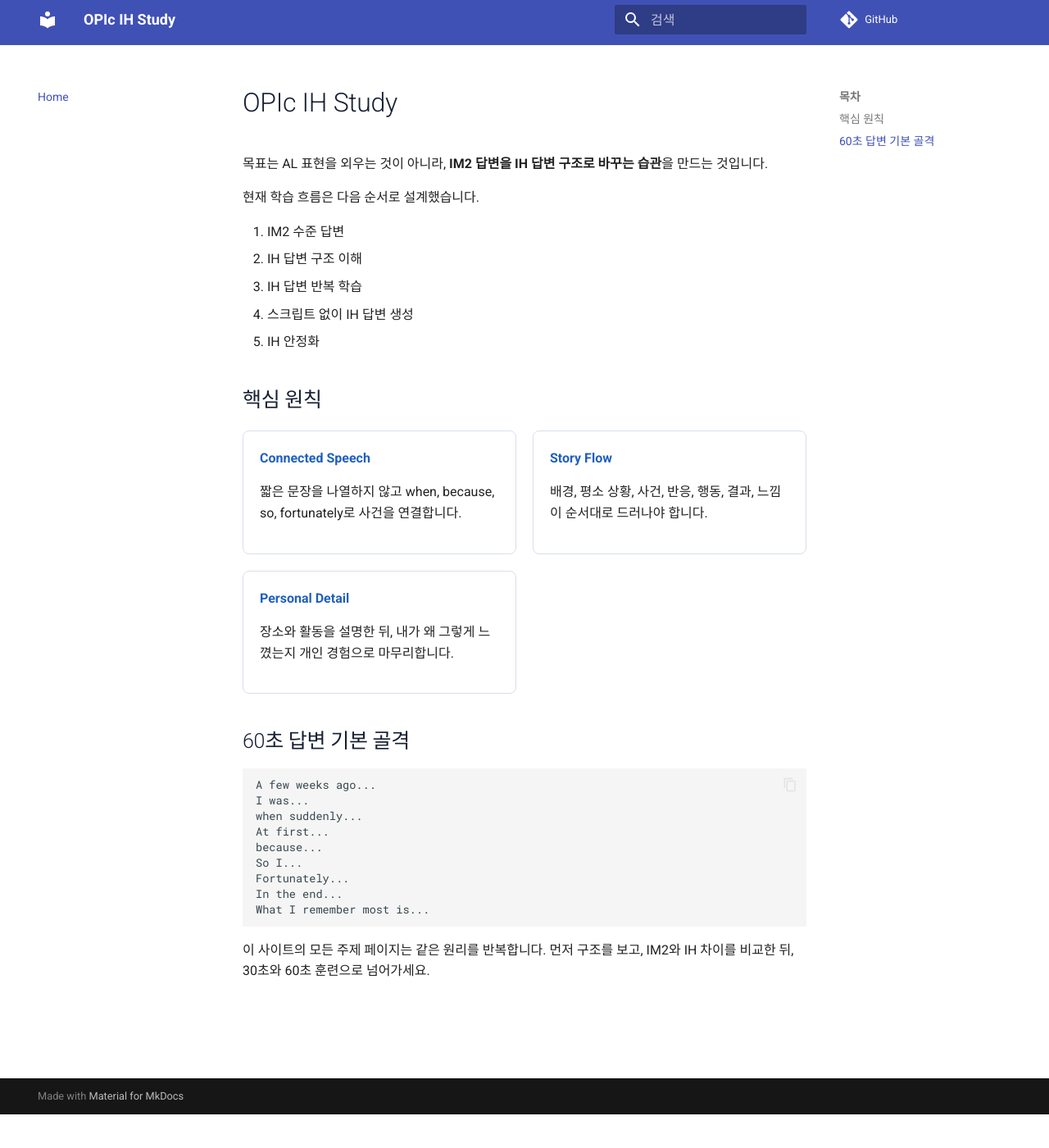
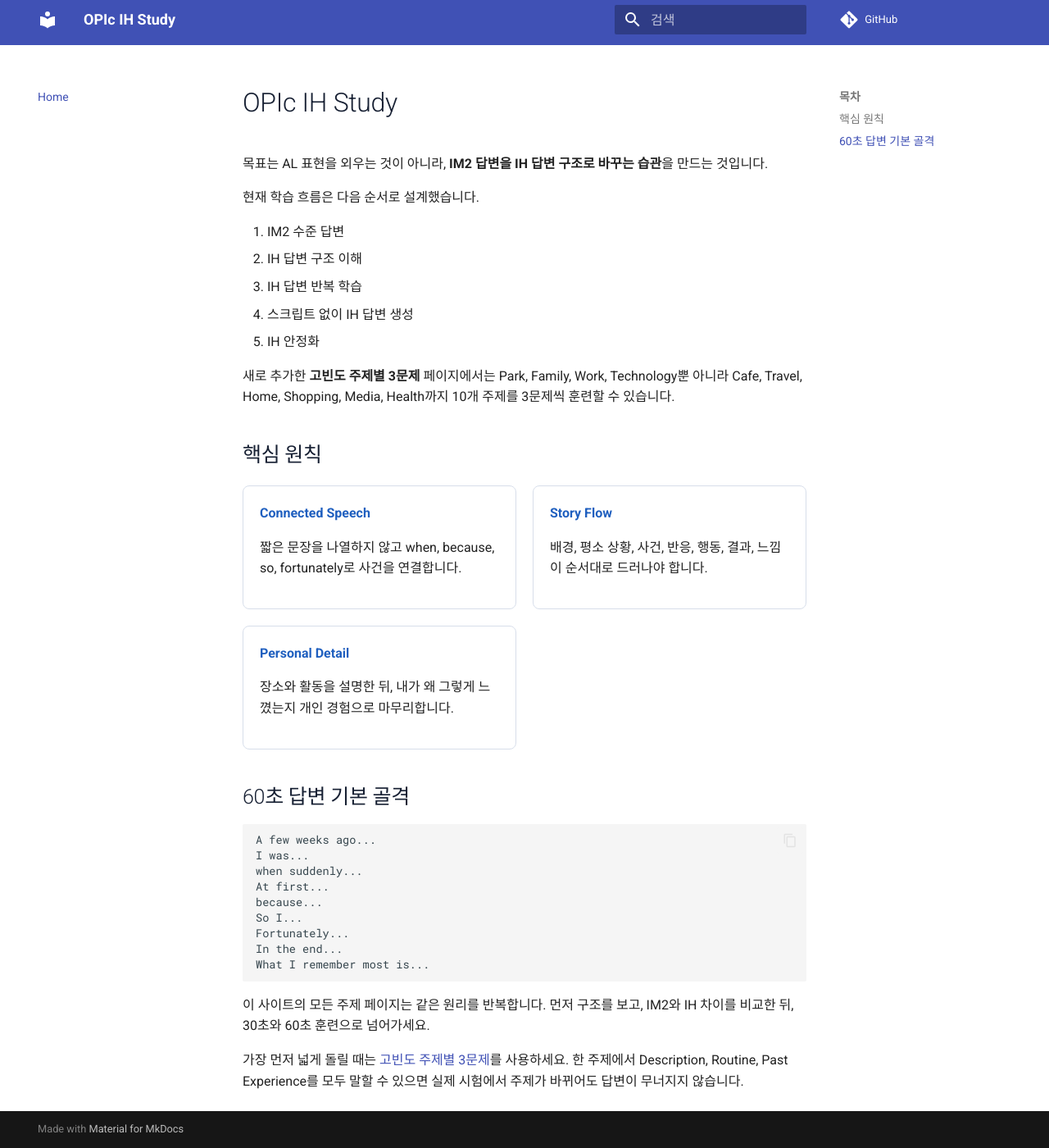
Before and after one commit to sk1697/opic-my-study, an MkDocs documentation site: the page built from docs/index.md, in a window 1280 px wide and 1400 px high, scrolled down 41 px. Shown: the whole window at 82% size. Built offline with MkDocs 1.6.1 and Material for MkDocs 9.7.7, drawn with Linux system fonts in a browser that asks for light colours; comment, search, counter and statistics services are not loaded.

Commit message:
Link frequent topic drills from home

````diff
--- a/docs/index.md
+++ b/docs/index.md
@@ -9,6 +9,8 @@
 3. IH 답변 반복 학습
 4. 스크립트 없이 IH 답변 생성
 5. IH 안정화
+
+새로 추가한 **고빈도 주제별 3문제** 페이지에서는 Park, Family, Work, Technology뿐 아니라 Cafe, Travel, Home, Shopping, Media, Health까지 10개 주제를 3문제씩 훈련할 수 있습니다.
 
 ## 핵심 원칙
 
@@ -42,3 +44,5 @@ What I remember most is...
 ```
 
 이 사이트의 모든 주제 페이지는 같은 원리를 반복합니다. 먼저 구조를 보고, IM2와 IH 차이를 비교한 뒤, 30초와 60초 훈련으로 넘어가세요.
+
+가장 먼저 넓게 돌릴 때는 [고빈도 주제별 3문제](frequent-topics.md)를 사용하세요. 한 주제에서 Description, Routine, Past Experience를 모두 말할 수 있으면 실제 시험에서 주제가 바뀌어도 답변이 무너지지 않습니다.
````
